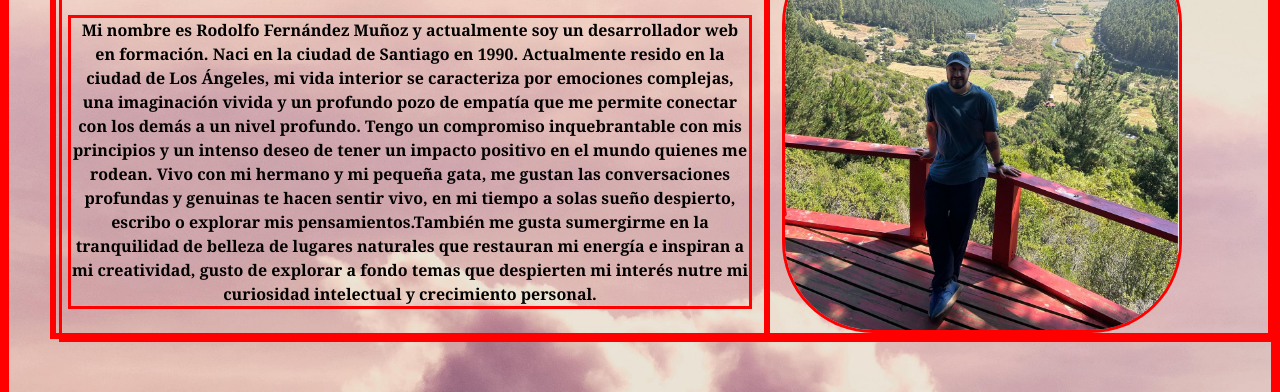
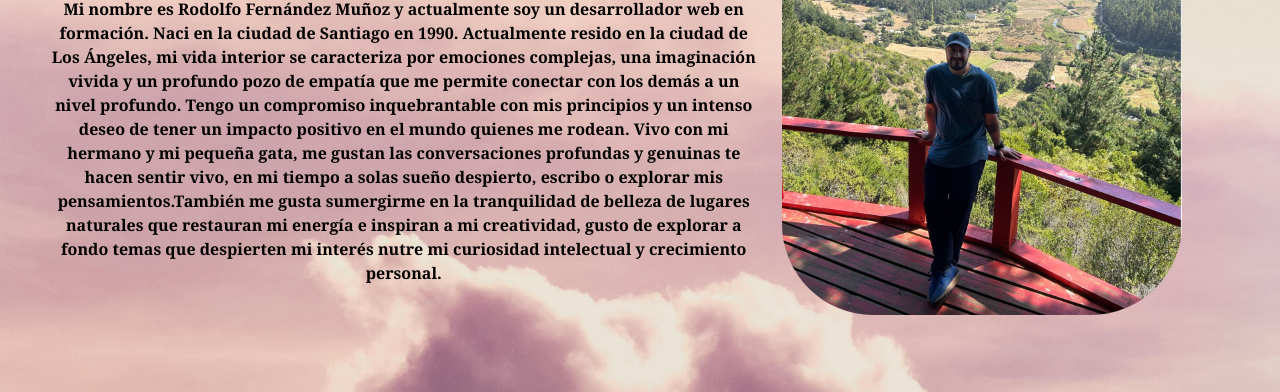
Before and after one commit to RodoFM/ProyectoCoder, a plain HTML site: page index.html in a window 1280 px wide. Shown: the part 185-577 px from the top of the page. Drawn offline with nearby package versions, Linux system fonts and the light colour scheme; files that its build step writes are made by us from their sources.

Commit message:
Entrega 3

```diff
--- a/sass/_general.scss
+++ b/sass/_general.scss
@@ -4,7 +4,7 @@
 * {
     margin: 0;
     padding: 0;
-    border: red solid;
+    border: none;
     font-family: Cambria, Cochin, Georgia, Times, 'Times New Roman', serif;
 }
 
```
Also changed, not shown: sass/_MediaQ.scss (+5 -10 lines), css/estilos.css, 1 other file.
